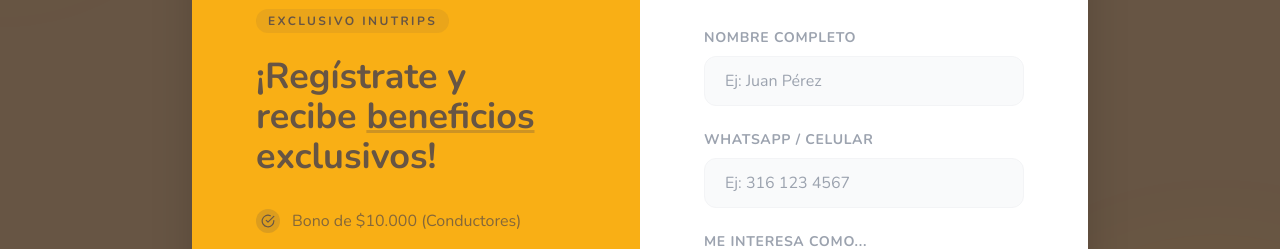
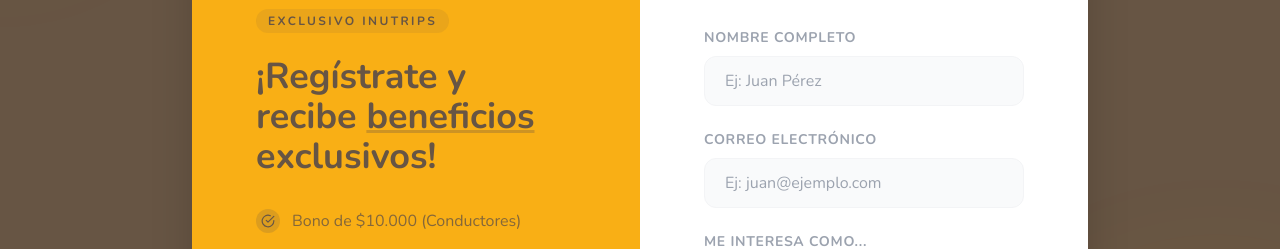
Before and after one commit to juankmesa06/inutrips, a React (Vite) app: page / in a window 1280 px wide. Shown: the part 3980-4229 px from the top of the page. Built offline with nearby package versions, Linux system fonts and the light colour scheme.

Commit message:
Change lead capture field from WhatsApp to Email

```diff
--- a/src/components/LeadCapture.jsx
+++ b/src/components/LeadCapture.jsx
@@ -6,7 +6,7 @@
     const [status, setStatus] = useState('idle'); // idle, loading, success, error
     const [formData, setFormData] = useState({
         name: '',
-        whatsapp: '',
+        email: '',
         role: 'pasajero'
     });
 
@@ -16,7 +16,7 @@
     const handleSubmit = async (e) => {
         e.preventDefault();
 
-        if (!formData.name || !formData.whatsapp) {
+        if (!formData.name || !formData.email) {
             alert('Por favor completa todos los campos.');
             return;
         }
@@ -106,12 +106,12 @@
                                         <CheckCircle size={32} className="md:w-10 md:h-10" />
                                     </div>
                                     <h3 className="text-2xl font-display text-secondary mb-3 md:mb-4">¡Registro Exitoso!</h3>
-                                    <p className="text-sm md:text-base text-gray-500 mb-6 md:mb-8">Un asesor InuTrips te contactará pronto por WhatsApp.</p>
+                                    <p className="text-sm md:text-base text-gray-500 mb-6 md:mb-8">Te contactaremos pronto por correo electrónico con tus beneficios.</p>
                                     <button
                                         onClick={() => setStatus('idle')}
                                         className="text-primary font-bold hover:underline"
                                     >
-                                        Registrar otro número
+                                        Registrar otro correo
                                     </button>
                                 </motion.div>
                             ) : (
@@ -135,14 +135,14 @@
                                             />
                                         </div>
                                         <div>
-                                            <label className="block text-sm font-bold text-gray-400 uppercase tracking-wider mb-2">WhatsApp / Celular</label>
+                                            <label className="block text-sm font-bold text-gray-400 uppercase tracking-wider mb-2">Correo Electrónico</label>
                                             <input
-                                                type="tel"
+                                                type="email"
                                                 required
-                                                placeholder="Ej: 316 123 4567"
+                                                placeholder="Ej: juan@ejemplo.com"
                                                 className="w-full px-5 py-3 rounded-xl border border-gray-100 bg-gray-50 focus:bg-white focus:ring-2 focus:ring-primary focus:border-transparent outline-none transition-all"
-                                                value={formData.whatsapp}
-                                                onChange={(e) => setFormData({ ...formData, whatsapp: e.target.value })}
+                                                value={formData.email}
+                                                onChange={(e) => setFormData({ ...formData, email: e.target.value })}
                                             />
                                         </div>
                                         <div>
```
